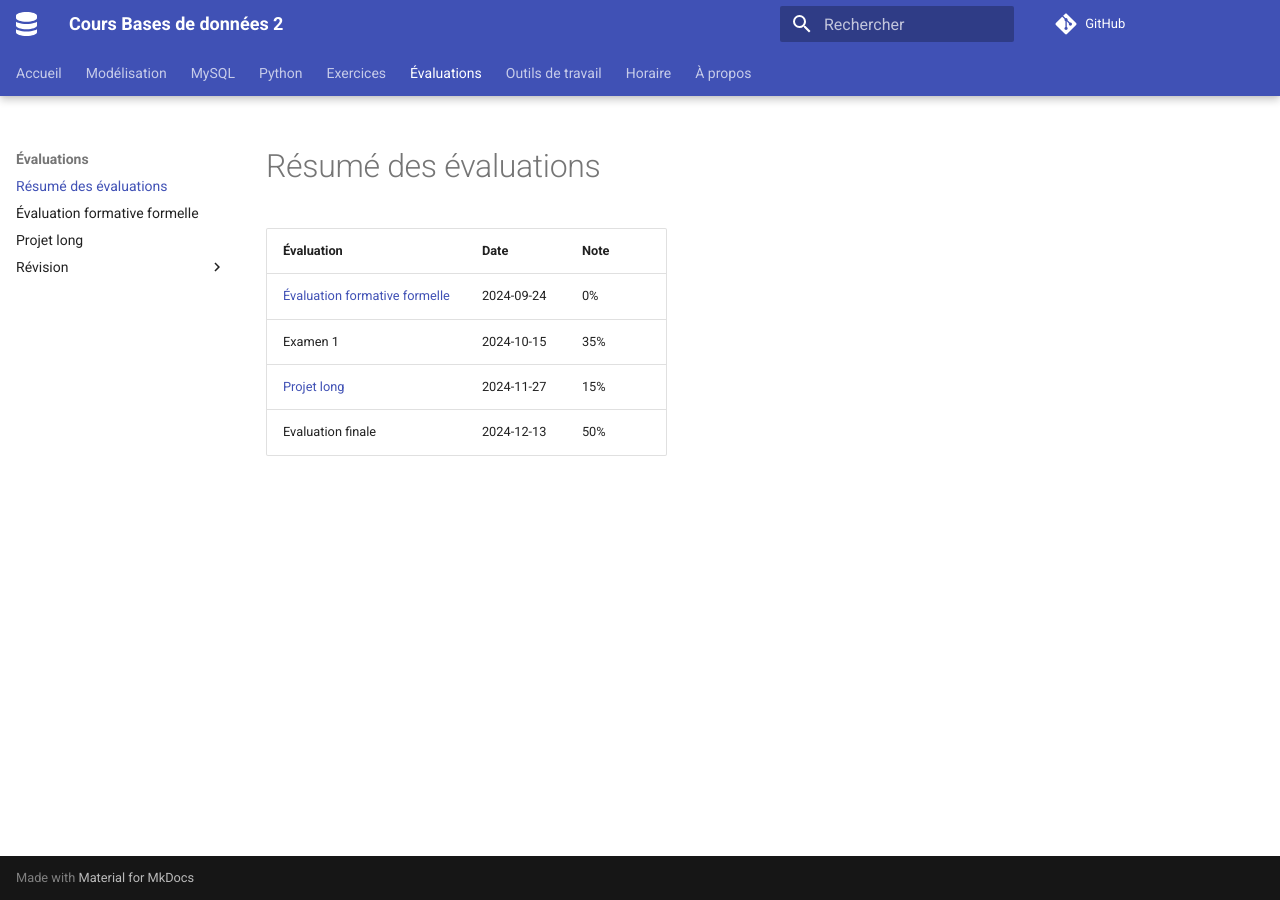
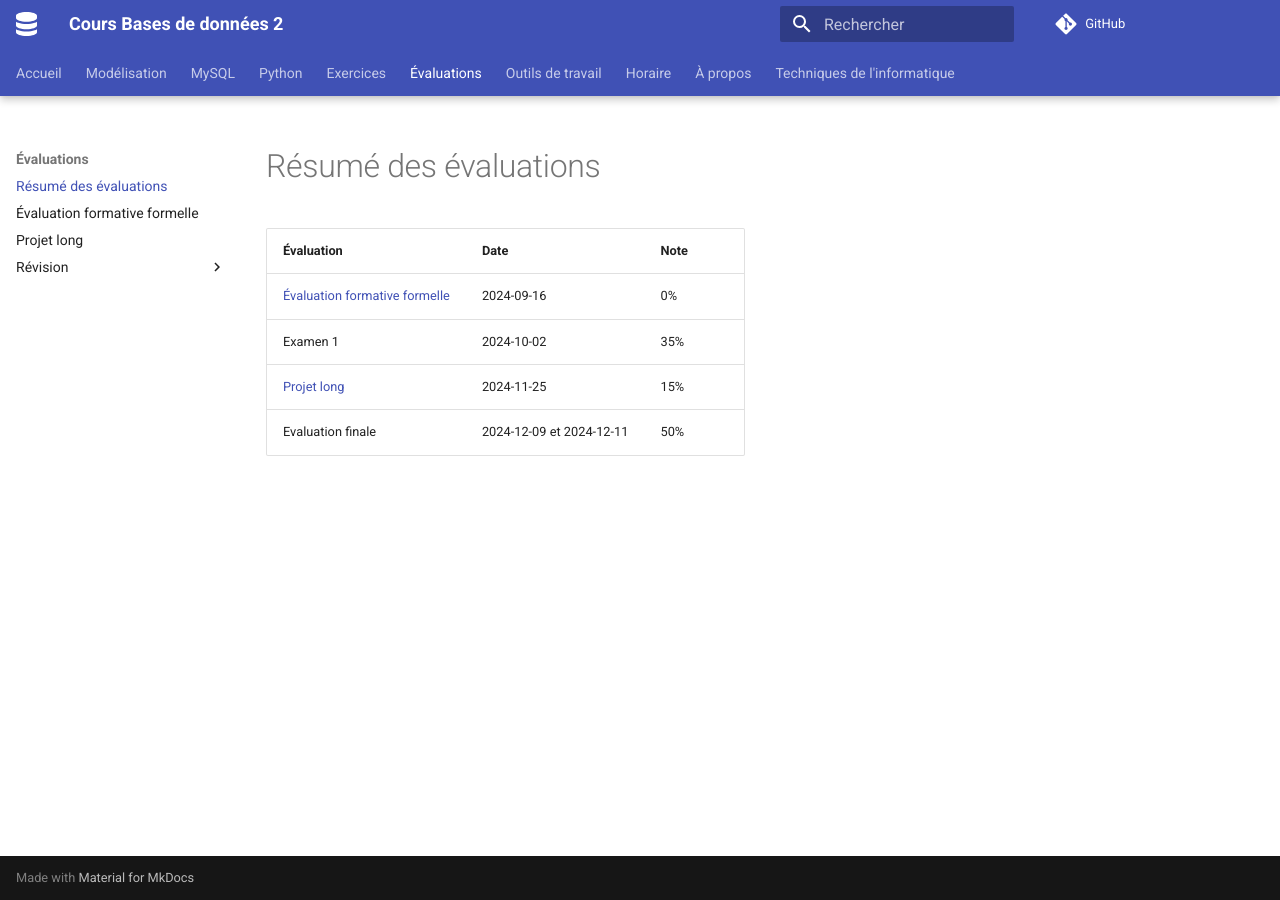
Before and after one commit to cegepvictoetienne/bd2, an MkDocs documentation site: the page built from docs/evaluations/resume.md, in a window 1280 px wide. Built offline with MkDocs 1.6.1 and Material for MkDocs 9.7.7, drawn with Linux system fonts in a browser that asks for light colours; comment, search, counter and statistics services are not loaded.

Commit message:
nouvelles dates d'évaluation + lien vers la technique

```diff
--- a/docs/evaluations/resume.md
+++ b/docs/evaluations/resume.md
@@ -2,7 +2,7 @@
 
 | Évaluation | Date | Note |
 |------------|------|------|
-| [Évaluation formative formelle](../evaluations/evaluation_formative_formelle.md) | 2024-09-24 | 0% |
-| Examen 1| 2024-10-15 | 35% |
-| [Projet long](projet_long.md) | 2024-11-27 | 15% |
-| Evaluation finale | 2024-12-13 | 50% |
+| [Évaluation formative formelle](../evaluations/evaluation_formative_formelle.md) | 2024-09-16 | 0% |
+| Examen 1| 2024-10-02 | 35% |
+| [Projet long](projet_long.md) | 2024-11-25 | 15% |
+| Evaluation finale | 2024-12-09 et 2024-12-11 | 50% |
--- a/mkdocs.yml
+++ b/mkdocs.yml
@@ -65,6 +65,7 @@ nav:
       - draw.io: outils/drawio.md
   - 'Horaire': horaire.md
   - 'À propos': apropos.md
+  - "Techniques de l'informatique": 'https://techinfo.profinfo.ca/'
 theme:
   name: material
   icon:
```
